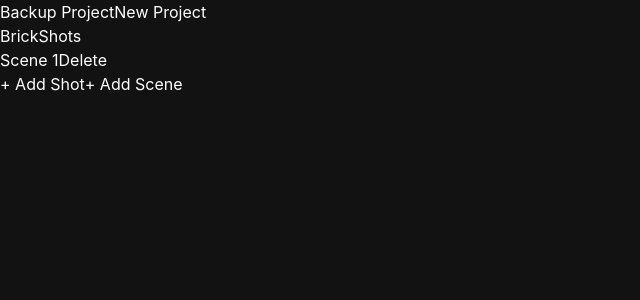
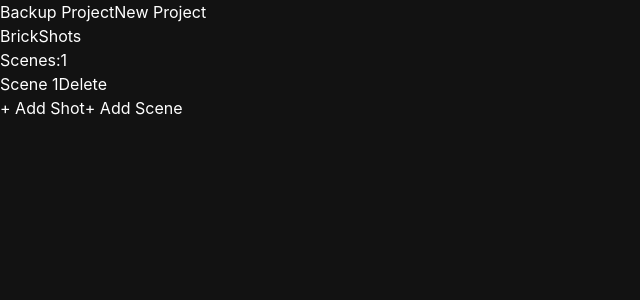
Before and after one commit to roschlau/brickshots, a React (Vite) app: page / in a window 1280 px wide. Both pictures are taken after a click on the button "+ Add Scene". Shown: the top 300 px of the page, without its empty margins (0-640 px from the left). Built offline with nearby package versions, Linux system fonts and the light colour scheme.

Commit message:
Add links to quickly jump to specific scene

```diff
--- a/src/App.tsx
+++ b/src/App.tsx
@@ -34,12 +34,28 @@ function App() {
       />
     )
   })
+  const sceneLinks = project.scenes.map((scene, sceneIndex) => {
+    const sceneNumber = getSceneNumber(scene, sceneIndex)
+    return (
+      <a
+        key={sceneNumber}
+        href={'#scene-' + sceneNumber.toString()}
+        className={'p-1'}
+      >
+        {sceneNumber}
+      </a>
+    )
+  })
   return (
     <>
       <DevBar onResetProject={resetProject} onBackupProject={backupProject}/>
       <h1 className="text-3xl my-4">
         BrickShots
       </h1>
+      <div className={'flex flex-row items-center'}>
+        Scenes:
+        {sceneLinks}
+      </div>
       <div
         className="w-full max-w-screen-lg grid mb-10
                    justify-stretch justify-items-stretch items-stretch
@@ -117,7 +133,10 @@ function SceneTableRows({scene, sceneIndex, onUpdate, onDelete, backupProject}:
   }
   return (
     <>
-      <div className="col-start-1 col-span-full rounded-t-md mt-4 p-1 pl-3 pr-0 flex flex-row gap-2 items-baseline">
+      <div
+        id={'scene-' + sceneNumber.toString()}
+        className="col-start-1 col-span-full rounded-t-md mt-4 p-1 pl-3 pr-0 flex flex-row gap-2 items-baseline"
+      >
         <span className={'font-bold text-lg grow'}>
           Scene {sceneNumber}
         </span>
```
